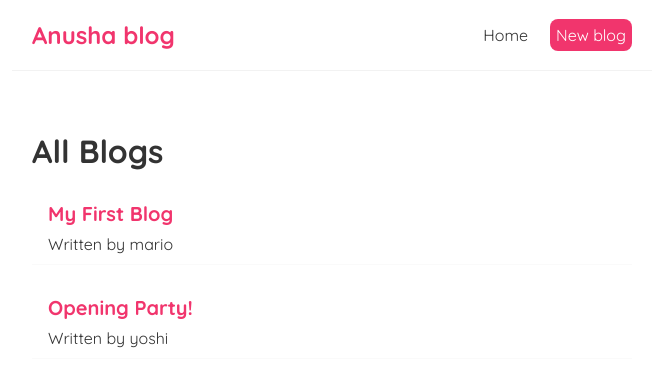
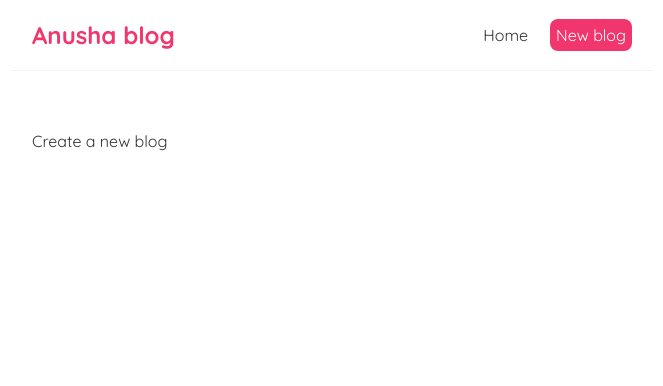
Before and after one commit to A12h16/test, a React (Create React App) app: page /create in a window 1280 px wide. Shown: the top 386 px of the page, without its empty margins (308-971 px from the left). Built offline with nearby package versions, Linux system fonts and the light colour scheme; data requests are answered from the project's data file.

Commit message:
feat: :boom: The react route and match route(using exact keyword)

```diff
--- a/package.json
+++ b/package.json
@@ -8,6 +8,7 @@
     "@testing-library/user-event": "^13.5.0",
     "react": "^18.2.0",
     "react-dom": "^18.2.0",
+    "react-router-dom": "^5.3.4",
     "react-scripts": "5.0.1",
     "web-vitals": "^2.1.4"
   },
--- a/src/App.js
+++ b/src/App.js
@@ -1,16 +1,29 @@
 import './index';
 import HomePage from './Home';
 import Navbar from './Navbar';
+import { BrowserRouter as Router, Switch, Route } from 'react-router-dom';
+import Create from './Create';
+
 
 function App() {
-  const title ="Anusha's world"
+  const title = "Anusha's world"
+
   return (
-    <div className="App">
-      <Navbar/>
-     <div className="content">
-      <HomePage/>
-     </div>
-    </div>
+    <Router>
+      <div className="App">
+        <Navbar />
+        <div className="content">
+          <Switch>
+            <Route exact path="/">
+              <HomePage />
+            </Route>
+            <Route path="/create">
+              <Create />
+            </Route>
+          </Switch>
+        </div>
+      </div>
+    </Router>
   );
 }
 
--- /dev/null
+++ b/src/Create.js
@@ -0,0 +1,7 @@
+const Create = () => {
+    return (
+        <div>Create a new blog</div>
+      );
+}
+
+export default Create;
```
Also changed, not shown: 1 other file (tests, documents, lock files or other folders).
